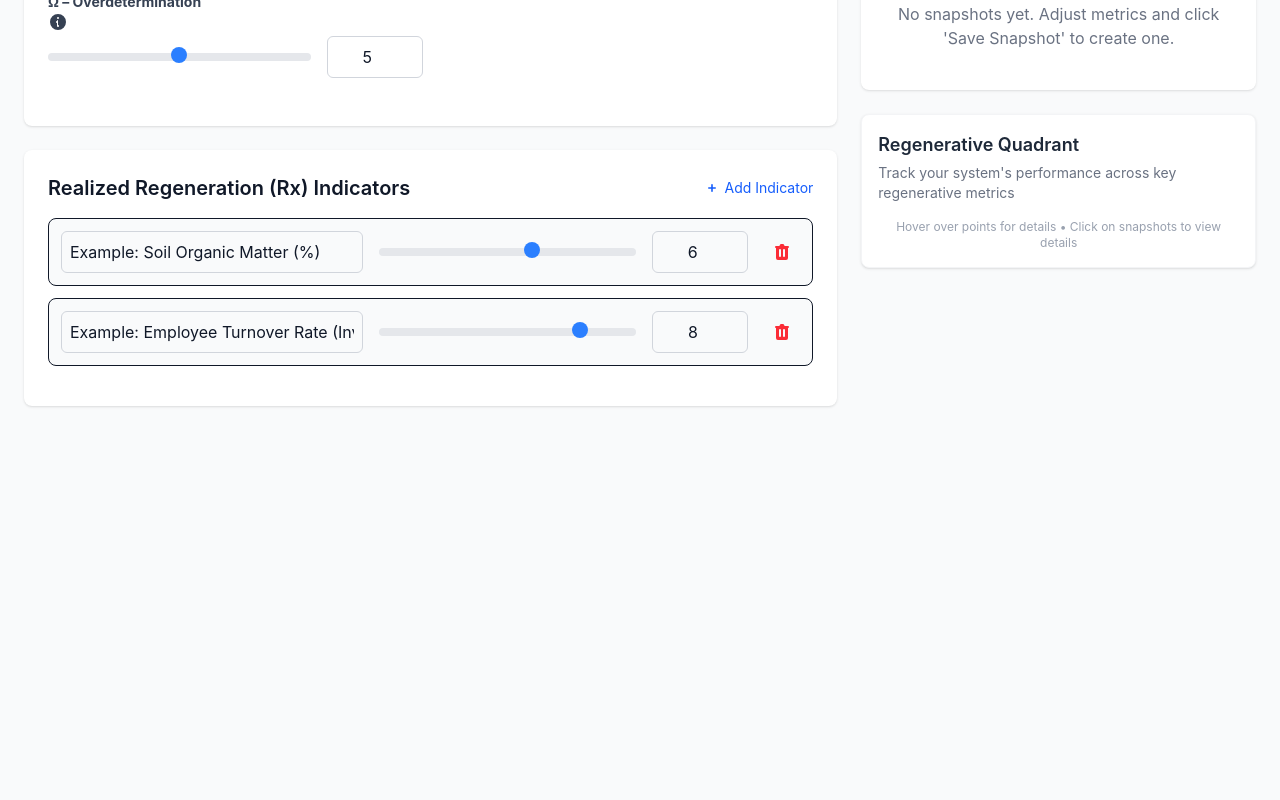
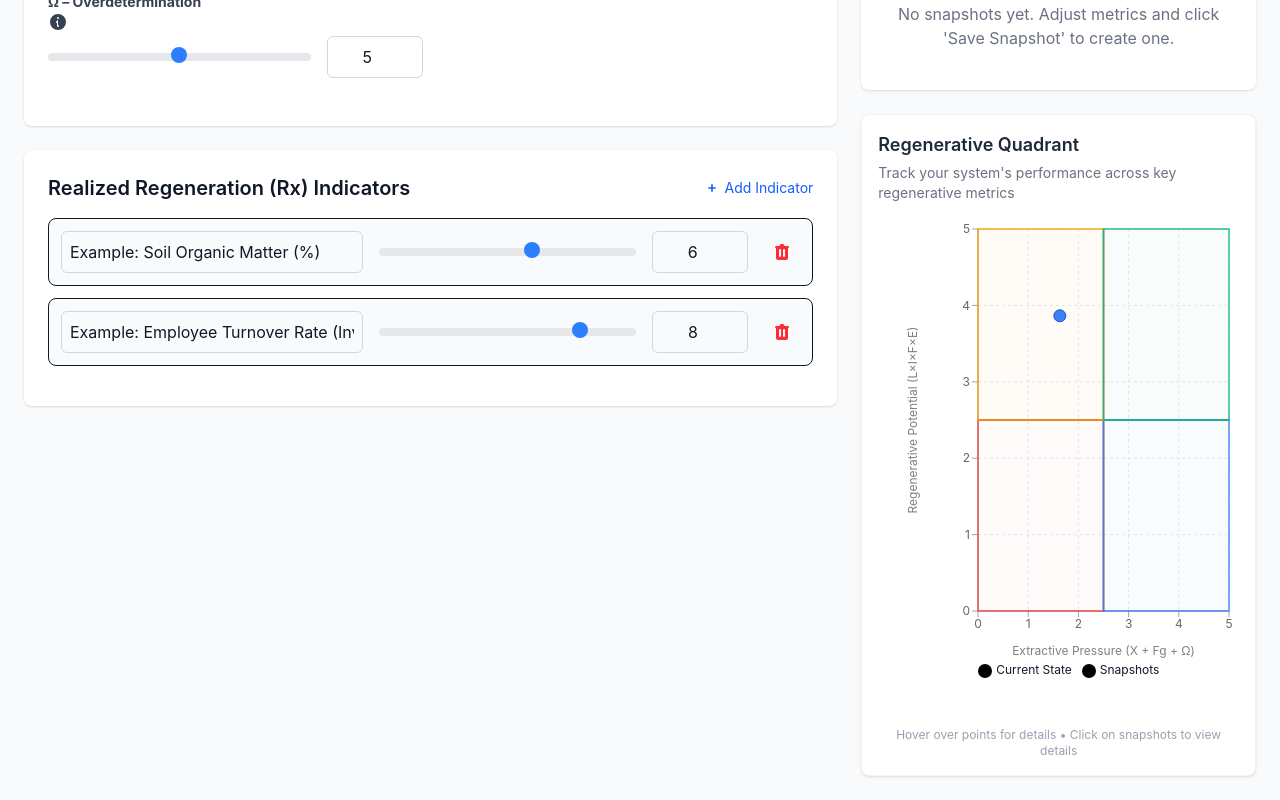
Before and after one commit to GregTrifan/re-calculator, a React (Vite) app: page / in a window 1280 px wide. Shown: the part 562-1362 px from the top of the page. Before the commit the page ends 992 px from the top, so only its background shows below. Built offline with nearby package versions, Linux system fonts and the light colour scheme.

Commit message:
minor hotfix chart

```diff
--- a/src/components/QuadrantChart.jsx
+++ b/src/components/QuadrantChart.jsx
@@ -203,6 +203,7 @@ const QuadrantChart = ({ data = [], currentPoint, onPointClick }) => {
         </p>
       </div>
 
+      <div className="h-[500px]">
       <ResponsiveContainer width="100%" height="100%">
         <ScatterChart
           margin={{ top: 10, right: 10, bottom: 40, left: 40 }}
@@ -309,6 +310,7 @@ const QuadrantChart = ({ data = [], currentPoint, onPointClick }) => {
           />
         </ScatterChart>
       </ResponsiveContainer>
+      </div>
 
       <div className="mt-2 text-xs text-gray-400 text-center">
         <p>Hover over points for details • Click on snapshots to view details</p>
```
